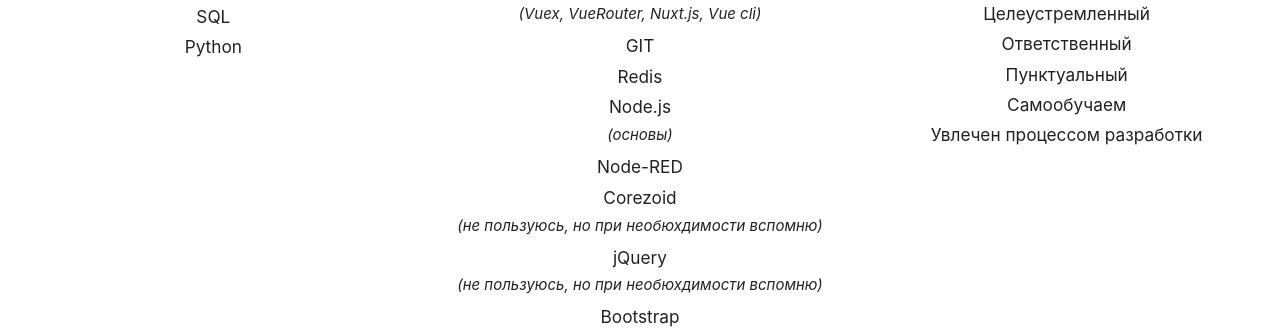
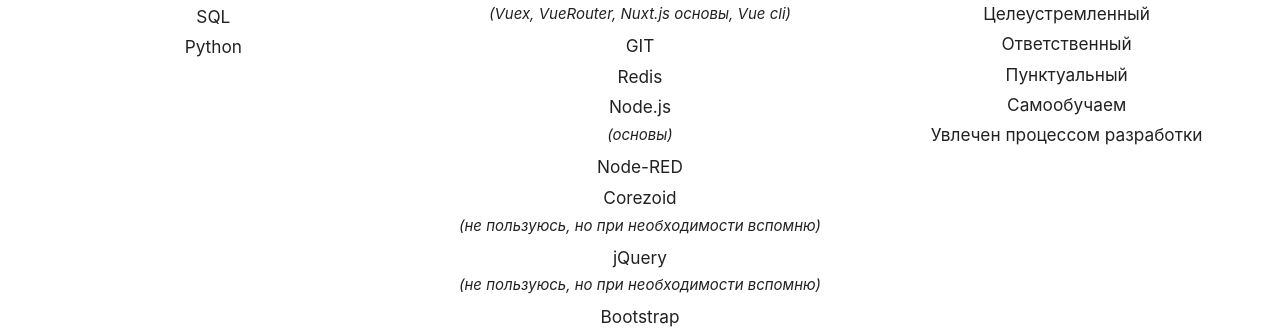
Before and after one commit to IvanZavg/my-cv-2, a plain HTML site: page index.html in a window 1280 px wide. Shown: the part 1542-1878 px from the top of the page. Drawn offline with nearby package versions, Linux system fonts and the light colour scheme.

Commit message:
correct mistakes

```diff
--- a/index.html
+++ b/index.html
@@ -114,13 +114,13 @@
                 <h5 class="center">Технологии и фреймворки</h5>
               </div>
               <ul class="center">
-                <li> <h6>Vue.js </h6><em>(Vuex, VueRouter, Nuxt.js, Vue cli)</em></li>
+                <li> <h6>Vue.js </h6><em>(Vuex, VueRouter, Nuxt.js основы, Vue cli)</em></li>
                 <li> <h6>GIT</h6></li>
                 <li> <h6>Redis</h6></li>
                 <li> <h6>Node.js </h6><em>(основы)</em></li>
                 <li> <h6>Node-RED</h6></li>
-                <li> <h6>Corezoid </h6><em>(не пользуюсь, но при необюхдимости вспомню)</em></li>
-                <li> <h6>jQuery </h6><em>(не пользуюсь, но при необюхдимости вспомню)</em></li>
+                <li> <h6>Corezoid </h6><em>(не пользуюсь, но при необходимости вспомню)</em></li>
+                <li> <h6>jQuery </h6><em>(не пользуюсь, но при необходимости вспомню)</em></li>
                 <li> <h6>Bootstrap</h6></li>
                 <li> <h6>Materializecss</h6></li>
               </ul>
```
